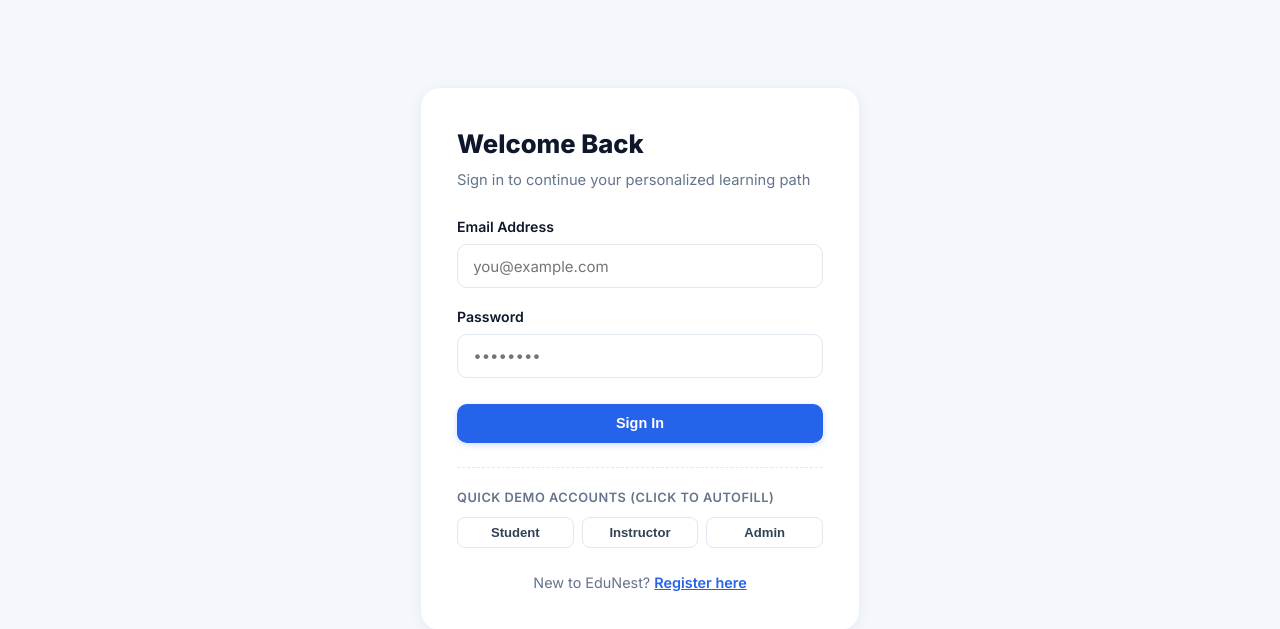
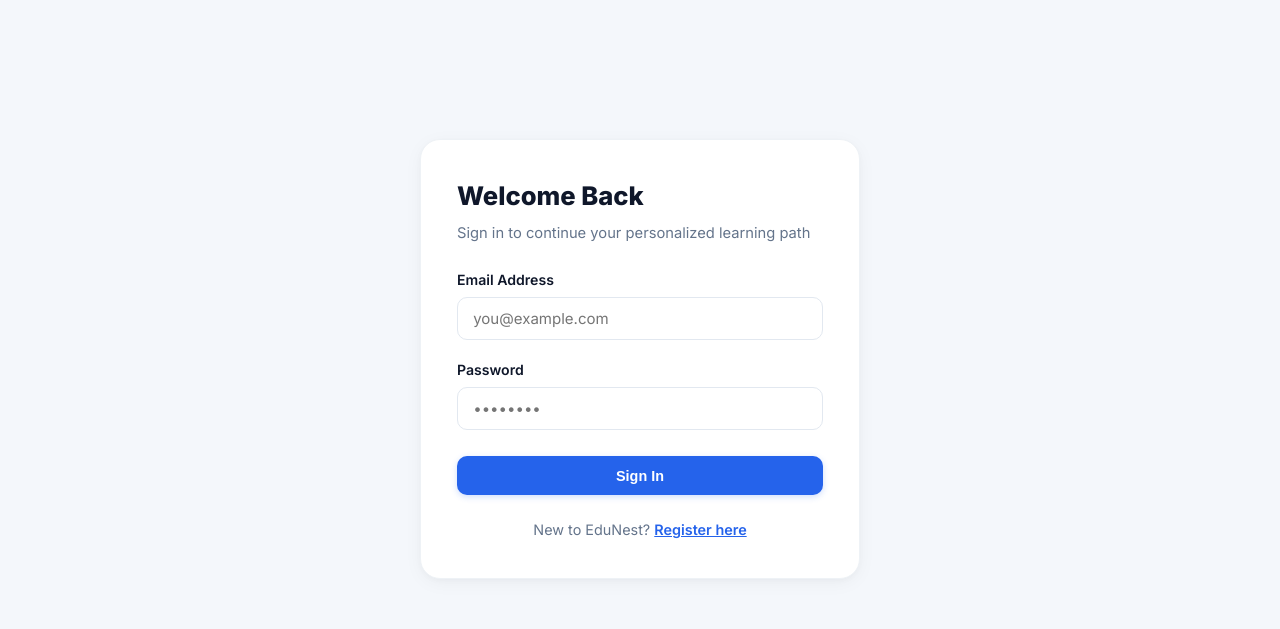
Before and after one commit to prince-workspace/EduNestV2, a plain HTML site: page frontend/login.html in a window 1280 px wide. Shown: the part 73-702 px from the top of the page. Drawn offline with Linux system fonts and the light colour scheme.

Commit message:
style: remove quick demo accounts autofill section from login page

```diff
--- a/frontend/login.html
+++ b/frontend/login.html
@@ -37,24 +37,6 @@
         </button>
       </form>
 
-      <div class="demo-box">
-        <p>Quick Demo Accounts (Click to Autofill)</p>
-        <div class="demo-btns">
-          <button type="button" class="btn btn-outline btn-sm"
-                  onclick="fillDemo('student@edunest.com', 'password123')">
-            Student
-          </button>
-          <button type="button" class="btn btn-outline btn-sm"
-                  onclick="fillDemo('instructor@edunest.com', 'password123')">
-            Instructor
-          </button>
-          <button type="button" class="btn btn-outline btn-sm"
-                  onclick="fillDemo('admin@edunest.com', 'password123')">
-            Admin
-          </button>
-        </div>
-      </div>
-
       <p style="text-align: center; margin-top: 1.5rem; font-size: 0.9rem; color: var(--text-muted);">
         New to EduNest? <a href="/register.html" style="color: var(--primary); font-weight: 600;">Register here</a>
       </p>
```
